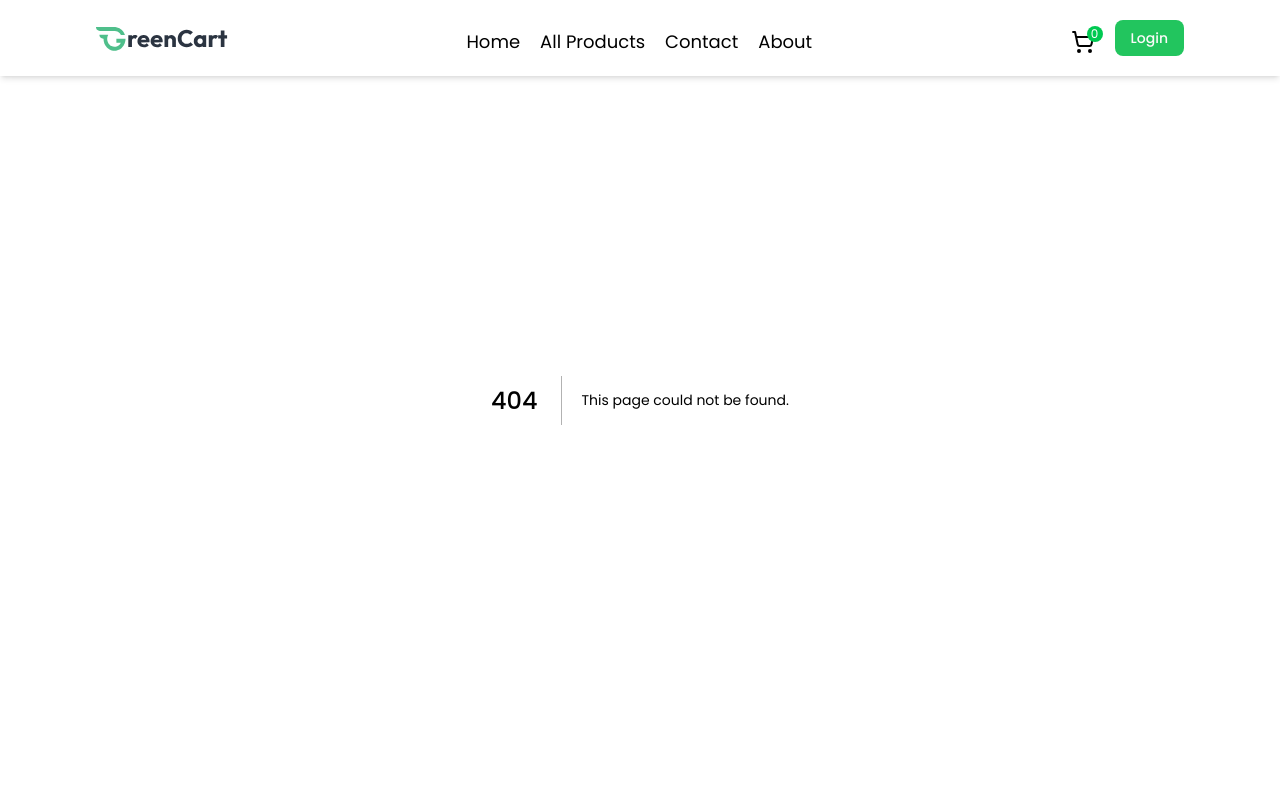
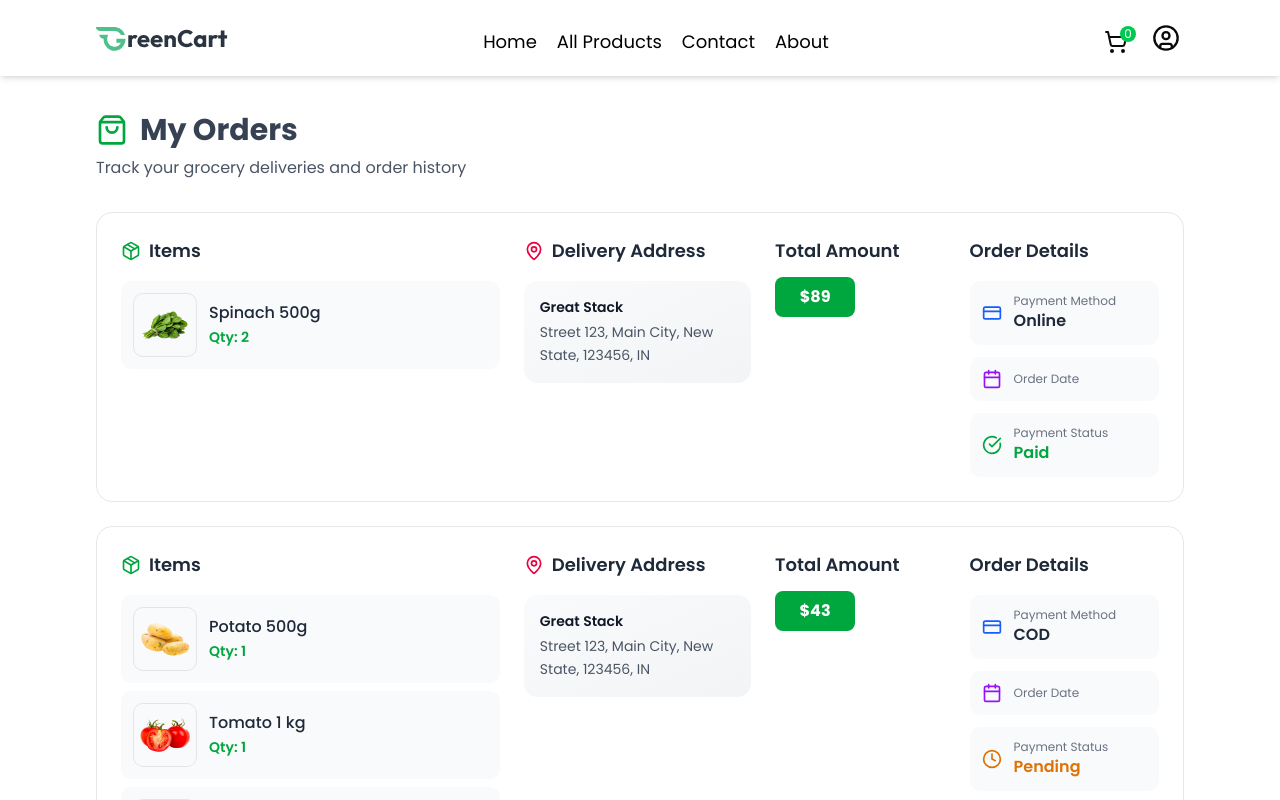
Before and after one commit to DAVID25JAVA/GroFast, a Next.js app: page /my-order in a window 1280 px wide. Before the commit this address had no page. Shown: the top 800 px of the page. Built offline with nearby package versions, Linux system fonts and the light colour scheme; a web font is replaced by a local one.

Commit message:
create my order page

```diff
--- a/public/assets.js
+++ b/public/assets.js
@@ -831,6 +831,16 @@ export const dummyOrders = [
         quantity: 1,
         _id: "67e258798f87e633667863f4",
       },
+      {
+        product: dummyProducts[4],
+        quantity: 1,
+        _id: "67e258798f87e633667863f4",
+      },
+      {
+        product: dummyProducts[2],
+        quantity: 1,
+        _id: "67e258798f87e633667863f4",
+      },
     ],
     amount: 43,
     address: dummyAddress[0],
--- a/src/app/layout.js
+++ b/src/app/layout.js
@@ -14,7 +14,6 @@ export default function RootLayout({ children }) {
       <body className={` antialiased`}>
         <UserProvider>
           <Header />
-
           {children}
           <Footer />
         </UserProvider>
--- /dev/null
+++ b/src/app/my-order/page.jsx
@@ -0,0 +1,179 @@
+"use client";
+import React, { useState } from "react";
+import { dummyOrders } from "../../../public/assets";
+import Image from "next/image";
+import {
+  Package,
+  MapPin,
+  Calendar,
+  CreditCard,
+  CheckCircle,
+  Clock,
+  ShoppingBag,
+} from "lucide-react";
+
+function Page() {
+  const [expandedOrder, setExpandedOrder] = useState(null);
+
+  return (
+    <div className="  bg-leaner-to-br from-green-50 via-white to-emerald-50">
+      <div className="max-w-6xl mx-auto px-4 sm:px-6 md:px-8 pt-28 pb-20">
+        {/* Header Section */}
+        <div className="mb-8">
+          <div className="flex items-center gap-3 mb-2">
+            <ShoppingBag className="w-8 h-8 text-green-600" />
+            <h1 className="text-2xl md:text-3xl font-bold text-gray-700">
+              My Orders
+            </h1>
+          </div>
+          <p className="text-gray-600">
+            Track your grocery deliveries and order history
+          </p>
+        </div>
+
+        <div className="space-y-6">
+          {dummyOrders.map((order, index) => (
+            <div
+              key={index}
+              className="bg-white rounded-2xl   transition-all duration-300 overflow-hidden border border-gray-200"
+            >
+              {/* Order Content */}
+              <div className="p-6">
+                <div className="grid lg:grid-cols-[2fr_1.2fr_0.9fr_1fr] gap-6 items-start">
+                  {/* Product List */}
+                  <div>
+                    <div className="flex items-center gap-2 mb-4">
+                      <Package className="w-5 h-5 text-green-600" />
+                      <h3 className="font-semibold text-gray-800 text-lg">
+                        Items
+                      </h3>
+                    </div>
+                    <div className="space-y-2">
+                      {order.items.map((item, idx) => (
+                        <div
+                          key={idx}
+                          className="flex items-center gap-3 p-3 rounded-lg bg-gray-50 hover:bg-gray-100 transition-colors"
+                        >
+                          <Image
+                            className="w-16 h-16 rounded-lg object-cover border p-1"
+                            src={item?.product?.image[0]}
+                            alt={item?.product?.name}
+                            width={48}
+                            height={48}
+                          />
+                          <div className="flex-1">
+                            <p className="font-medium text-gray-800">
+                              {item.product.name}
+                            </p>
+                            {/* {item.quantity > 1 && ( */}
+                            <span className="text-sm text-green-600 font-semibold">
+                              Qty: {item.quantity}
+                            </span>
+                            {/* )} */}
+                          </div>
+                        </div>
+                      ))}
+                    </div>
+                  </div>
+
+                  {/* Shipping Address */}
+                  <div>
+                    <div className="flex items-center gap-2 mb-4">
+                      <MapPin className="w-5 h-5 text-rose-600" />
+                      <h3 className="font-semibold text-gray-800 text-lg">
+                        Delivery Address
+                      </h3>
+                    </div>
+                    <div className="bg-linear-to-br from-gray-50 to-gray-100 p-4 rounded-xl text-sm space-y-1">
+                      <p className="font-semibold text-gray-900">
+                        {order.address.firstName} {order.address.lastName}
+                      </p>
+                      <p className="text-gray-600 leading-relaxed">
+                        {order.address.street}, {order.address.city},{" "}
+                        {order.address.state}, {order.address.zipcode},{" "}
+                        {order.address.country}
+                      </p>
+                    </div>
+                  </div>
+
+                  {/* Amount */}
+                  <div>
+                    <h3 className="font-semibold text-gray-800 text-lg mb-3">
+                      Total Amount
+                    </h3>
+                    <div className="bg-green-600 text-white  w-20 h-10  rounded-md flex items-center justify-center text-center">
+                      <p className="text-base font-bold">${order.amount}</p>
+                    </div>
+                  </div>
+
+                  {/* Payment & Order Info */}
+                  <div>
+                    <h3 className="font-semibold text-gray-800 text-lg mb-4">
+                      Order Details
+                    </h3>
+                    <div className="space-y-3">
+                      {/* Payment Method */}
+                      <div className="flex items-center gap-3 bg-gray-50 p-3 rounded-lg">
+                        <CreditCard className="w-5 h-5 text-blue-600  shrink-0" />
+                        <div>
+                          <p className="text-xs text-gray-500">
+                            Payment Method
+                          </p>
+                          <p className="font-semibold text-gray-800">
+                            {order.paymentType}
+                          </p>
+                        </div>
+                      </div>
+
+                      {/* Order Date */}
+                      <div className="flex items-center gap-3 bg-gray-50 p-3 rounded-lg">
+                        <Calendar className="w-5 h-5 text-purple-600  shrink-0" />
+                        <div>
+                          <p className="text-xs text-gray-500">Order Date</p>
+                          <p className="font-semibold text-gray-800">
+                            {order.orderDate}
+                          </p>
+                        </div>
+                      </div>
+
+                      {/* Payment Status */}
+                      <div className="flex items-center gap-3 bg-gray-50 p-3 rounded-lg">
+                        {order.isPaid ? (
+                          <>
+                            <CheckCircle className="w-5 h-5 text-green-600  shrink-0" />
+                            <div>
+                              <p className="text-xs text-gray-500">
+                                Payment Status
+                              </p>
+                              <p className="font-semibold text-green-600">
+                                Paid
+                              </p>
+                            </div>
+                          </>
+                        ) : (
+                          <>
+                            <Clock className="w-5 h-5 text-amber-600  shrink-0" />
+                            <div>
+                              <p className="text-xs text-gray-500">
+                                Payment Status
+                              </p>
+                              <p className="font-semibold text-amber-600">
+                                Pending
+                              </p>
+                            </div>
+                          </>
+                        )}
+                      </div>
+                    </div>
+                  </div>
+                </div>
+              </div>
+            </div>
+          ))}
+        </div>
+      </div>
+    </div>
+  );
+}
+
+export default Page;
--- a/src/components/UI/Header.jsx
+++ b/src/components/UI/Header.jsx
@@ -4,11 +4,11 @@ import { Button } from "./button";
 import Image from "next/image";
 import { assets, menuItems } from "../../../public/assets";
 import Link from "next/link";
-import { MenuIcon, ShoppingCart } from "lucide-react";
+import { CircleUser, MenuIcon, ShoppingCart, User } from "lucide-react";
 import { useUser } from "@/context/userContext";
 
 function Header() {
-  const { isForm, setIsForm } = useUser();
+  const { isForm, setIsForm, handleUser, isUser } = useUser();
 
   return (
     <div className=" backdrop-blur-2xl z-40 shadow-md fixed top-0 mx-auto w-full">
@@ -40,7 +40,7 @@ function Header() {
             <div></div>
             <div className="relative cursor-pointer pt-2">
               {/* cart icons */}
-              <Link href={'/cart'}>
+              <Link href={"/cart"}>
                 <ShoppingCart className="" />
               </Link>
               <div className="absolute w-4 h-4 bg-green-500 rounded-full text-center top-1 text-white -right-2 text-xs">
@@ -49,6 +49,31 @@ function Header() {
             </div>
             {/* Login Button for large sc */}
             <div className="">
+              {isUser ? (
+                <div className="relative group hidden sm:block">
+                  <CircleUser
+                    size={25}
+                    className="cursor-pointer hover:bg-green-500 w-9 h-9 hover:text-white p-1 rounded-full transition duration-200"
+                  />
+
+                  {/* Dropdown */}
+                  <div
+                    className="absolute min-w-[155px] right-0 mt-2 px-5  py-2 text-gray-700 text-base bg-white shadow-lg rounded-md
+                  opacity-0 invisible group-hover:opacity-100 group-hover:visible transition-all duration-200"
+                  >
+                    <ul className=" space-y-2 space-x-5  ">
+                      <li className="cursor-pointer hover:text-green-600">
+                      <Link  href={'/my-order'}>
+                        My Order
+                      </Link>
+                      </li>
+                      <li className="cursor-pointer hover:text-red-600 ">
+                        Sign Out
+                      </li>
+                    </ul>
+                  </div>
+                </div>
+              ) : (
                 <Button
                   variant={"primary"}
                   className={"cursor-pointer pt-2 sm:block hidden"}
@@ -56,6 +81,7 @@ function Header() {
                 >
                   Login
                 </Button>
+              )}
               {/* Menu icon for small sc */}
               <div className="pt-2 sm:hidden block">
                 <MenuIcon />
--- a/src/context/userContext.jsx
+++ b/src/context/userContext.jsx
@@ -4,11 +4,15 @@ import React, { createContext, useContext, useState } from "react";
 const UserContext = createContext();
 
 export function UserProvider({ children }) {
-  const [isUser, setIsUser] = useState(false);
+  const [isUser, setIsUser] = useState(true);
   const [isForm, setIsForm] = useState(false);
 
+  const handleUser = () => {
+   setIsUser(true)
+ }
+
   return (
-    <UserContext.Provider value={{ isForm, isUser, setIsForm, setIsUser }}>
+    <UserContext.Provider value={{ isForm, isUser, setIsForm, setIsUser, handleUser }}>
       {children}
     </UserContext.Provider>
   );
```
Lines whose indentation alone changed are shown as unchanged.
